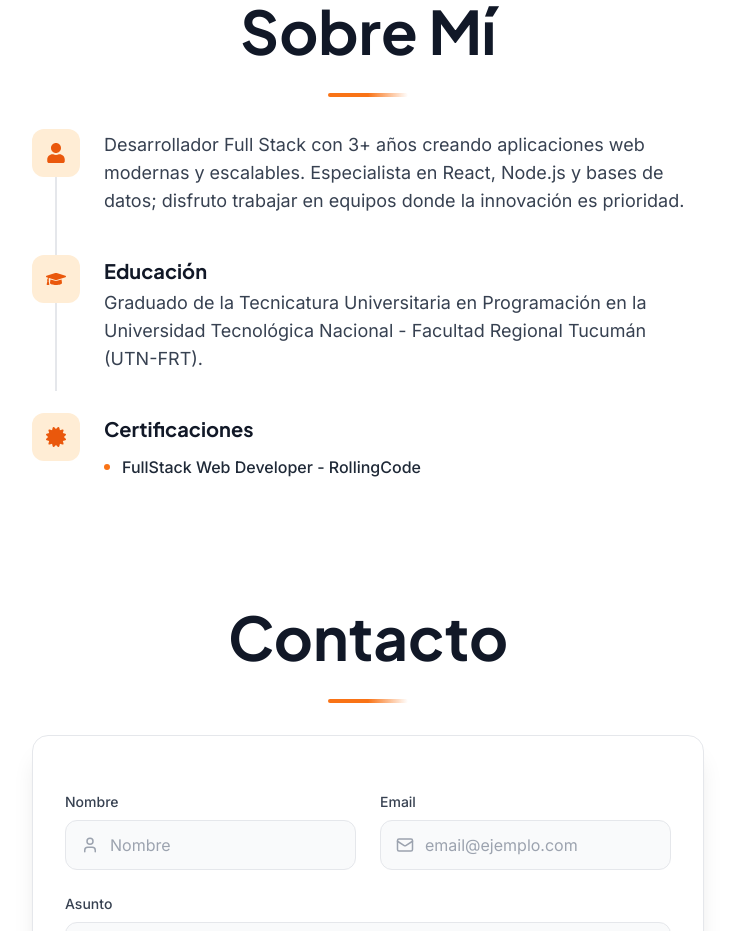
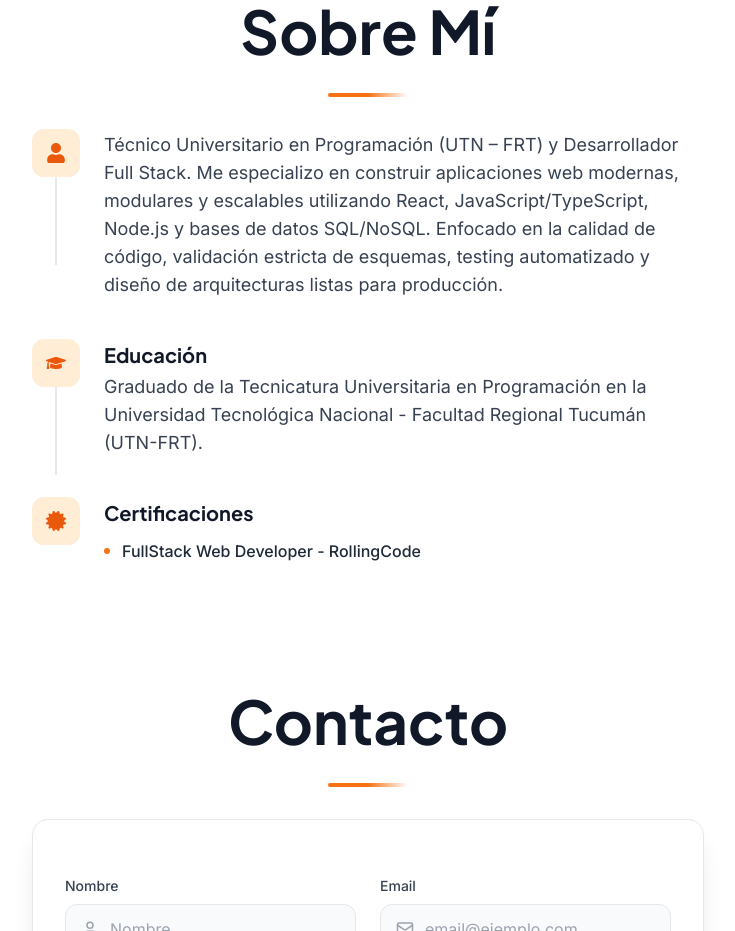
Before and after one commit to NiicoVarelaa/Portfolio-Nicolas-Varela, a React (Vite) app: page / in a window 1280 px wide. Shown: the part 2600-3531 px from the top of the page, without its empty margins (272-1007 px from the left). Built offline with nearby package versions, Linux system fonts and the light colour scheme; no server answers.

Commit message:
docs: update about me intro text

```diff
--- a/src/locales/en.js
+++ b/src/locales/en.js
@@ -57,7 +57,7 @@ export default {
   about: {
     sectionTitle: "About Me",
     intro:
-      "Full Stack Developer with 3+ years building modern, scalable web apps. Specialist in React, Node.js, and databases; I enjoy working in teams where innovation is key.",
+      "Computer Programming Graduate (UTN – FRT) and Full Stack Developer. I specialize in building modern, modular, and scalable web applications using React, JavaScript/TypeScript, Node.js, and SQL/NoSQL databases. Focused on code quality, strict schema validation, automated testing, and production-ready software architectures.",
     educationTitle: "Education",
     educationText:
       "Graduate of the University Technician in Programming at the National Technological University - Tucumán Regional Faculty (UTN-FRT).",
--- a/src/locales/es.js
+++ b/src/locales/es.js
@@ -57,7 +57,7 @@ export default {
   about: {
     sectionTitle: "Sobre Mí",
     intro:
-      "Desarrollador Full Stack con 3+ años creando aplicaciones web modernas y escalables. Especialista en React, Node.js y bases de datos; disfruto trabajar en equipos donde la innovación es prioridad.",
+      "Técnico Universitario en Programación (UTN – FRT) y Desarrollador Full Stack. Me especializo en construir aplicaciones web modernas, modulares y escalables utilizando React, JavaScript/TypeScript, Node.js y bases de datos SQL/NoSQL. Enfocado en la calidad de código, validación estricta de esquemas, testing automatizado y diseño de arquitecturas listas para producción.",
     educationTitle: "Educación",
     educationText:
       "Graduado de la Tecnicatura Universitaria en Programación en la Universidad Tecnológica Nacional - Facultad Regional Tucumán (UTN-FRT).",
```
